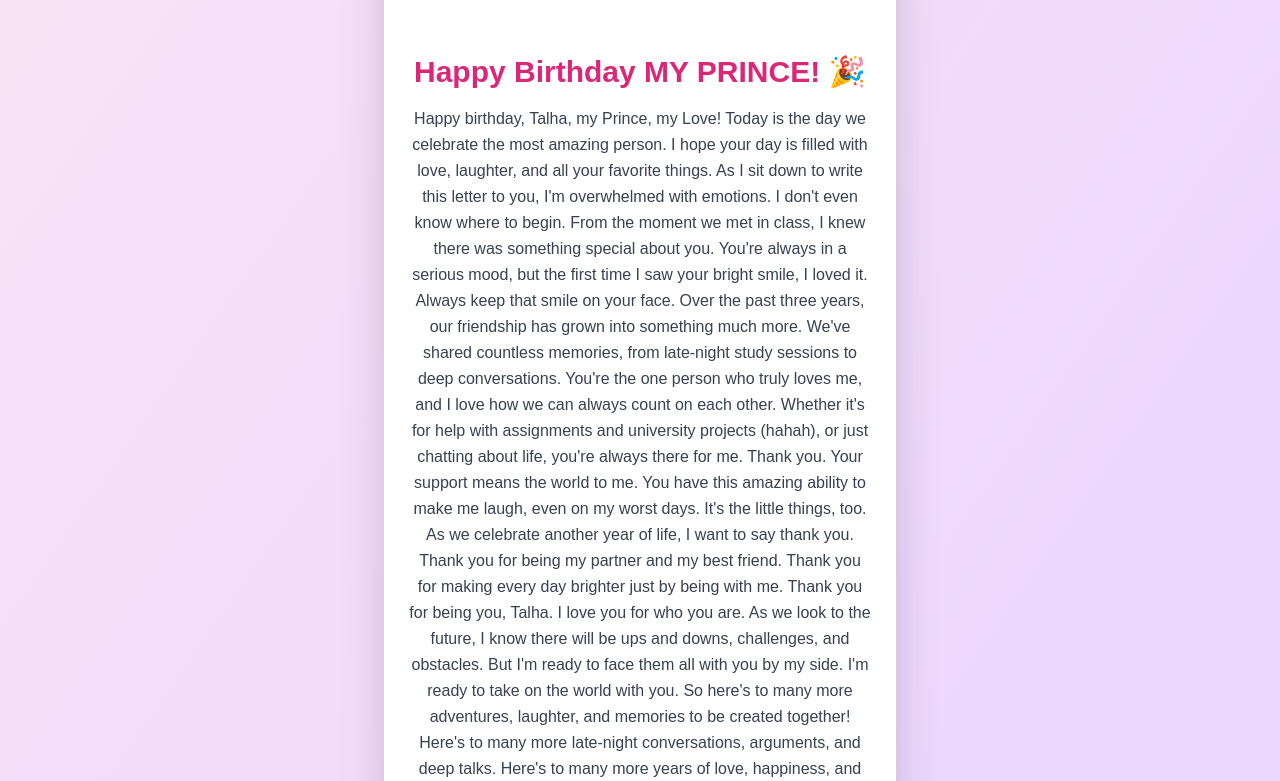
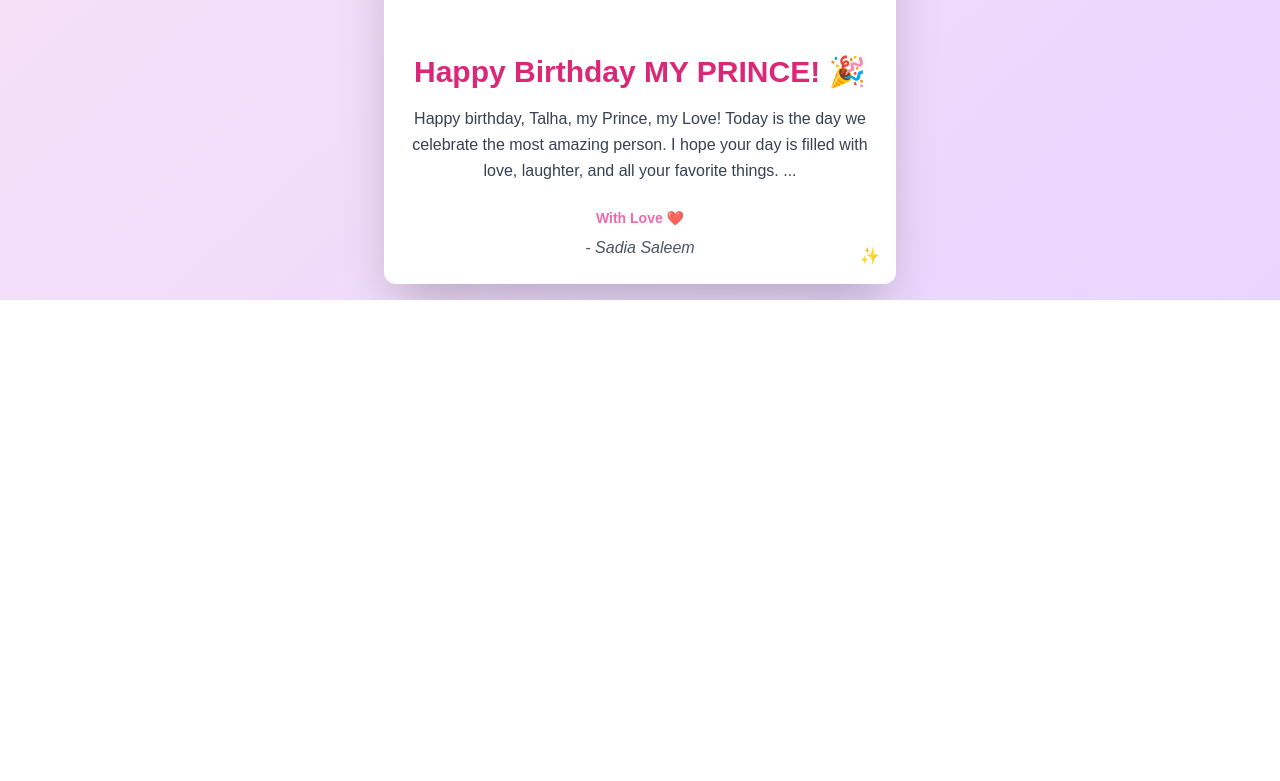
Before and after one commit to Sadia871/Talha, a Next.js app: page / in a window 1280 px wide. Shown: the part 899-1680 px from the top of the page. After the commit the page ends 1199 px from the top, so only its background shows below. Built offline with nearby package versions, Linux system fonts and the light colour scheme.

Commit message:
Updated BirthdayCard component

```diff
--- a/app/components/BirthdayCard.tsx
+++ b/app/components/BirthdayCard.tsx
@@ -1,29 +1,9 @@
 "use client";
 import Link from 'next/link';
 import Image from 'next/image';
-
 import React, { useState, useEffect } from 'react';
 import { Heart } from 'lucide-react';
-const Navbar = () => {
-  return (
-    <nav className="bg-pink-500 p-4 shadow-lg fixed top-0 w-full z-50">
-      <div className="max-w-6xl mx-auto flex justify-between items-center">
-        <Link href="/" className="text-white text-xl font-bold flex items-center gap-2 hover:text-pink-200 transition-colors">
-          <a>
-            <Heart size={24} className="text-white" />
-            Birthday Boy
-          </a>
-        </Link>
 
-        <Link href="/app/components/memories.tsx" className="text-white hover:bg-pink-600 px-4 py-2 rounded-lg transition-colors">
-          <a>
-            Memories
-          </a>
-        </Link>
-      </div>
-    </nav>
-  );
-};
 // BirthdayCard Component
 export const BirthdayCard = () => {
   const [countdown, setCountdown] = useState(3);
@@ -66,7 +46,6 @@ export const BirthdayCard = () => {
               height={300} // Replace with your desired height
               className="object-cover"
             />
-
             <div className="absolute inset-0 bg-black bg-opacity-20 flex items-center justify-center">
               {/* <p className="text-white text-lg">My Love</p> */}
             </div>
@@ -80,20 +59,9 @@ export const BirthdayCard = () => {
 
           <p className="text-gray-700 mb-6 leading-relaxed">
             Happy birthday, Talha, my Prince, my Love! Today is the day we celebrate the most amazing person. I hope your day is filled with love, laughter, and all your favorite things.
-
-  As I sit down to write this letter to you, I&apos;m overwhelmed with emotions. I don&apos;t even know where to begin. From the moment we met in class, I knew there was something special about you. You&apos;re always in a serious mood, but the first time I saw your bright smile, I loved it. Always keep that smile on your face.
-
-  Over the past three years, our friendship has grown into something much more. We&apos;ve shared countless memories, from late-night study sessions to deep conversations. You&apos;re the one person who truly loves me, and I love how we can always count on each other. Whether it&apos;s for help with assignments and university projects (hahah), or just chatting about life, you&apos;re always there for me. Thank you. Your support means the world to me. You have this amazing ability to make me laugh, even on my worst days.
-
-  It&apos;s the little things, too. As we celebrate another year of life, I want to say thank you. Thank you for being my partner and my best friend. Thank you for making every day brighter just by being with me. Thank you for being you, Talha. I love you for who you are.
-
-  As we look to the future, I know there will be ups and downs, challenges, and obstacles. But I&apos;m ready to face them all with you by my side. I&apos;m ready to take on the world with you.
-
-  So here&apos;s to many more adventures, laughter, and memories to be created together! Here&apos;s to many more late-night conversations, arguments, and deep talks. Here&apos;s to many more years of love, happiness, and growth together.
-
-  Happy birthday, my love! I love you more than words can express.
+            ...
+            {/* Rest of your text */}
           </p>
-
 
           <div className="text-sm text-pink-500 font-semibold animate-pulse">
             With Love ❤️
```
Lines whose indentation alone changed are shown as unchanged.
